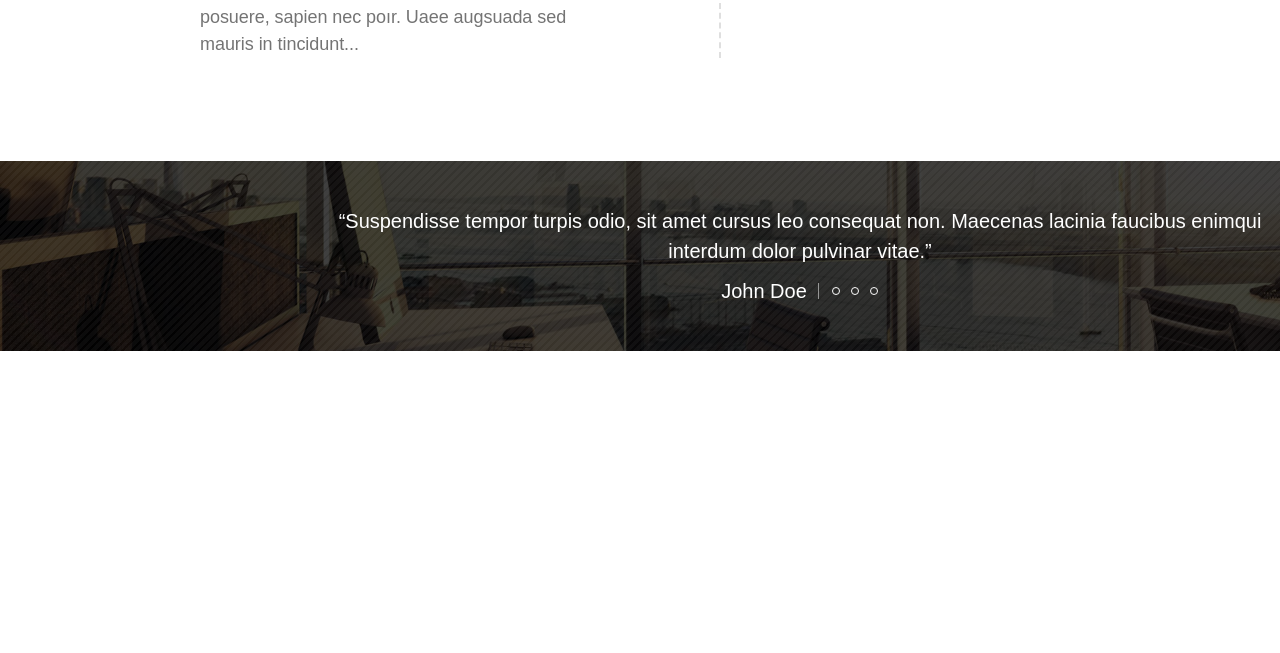
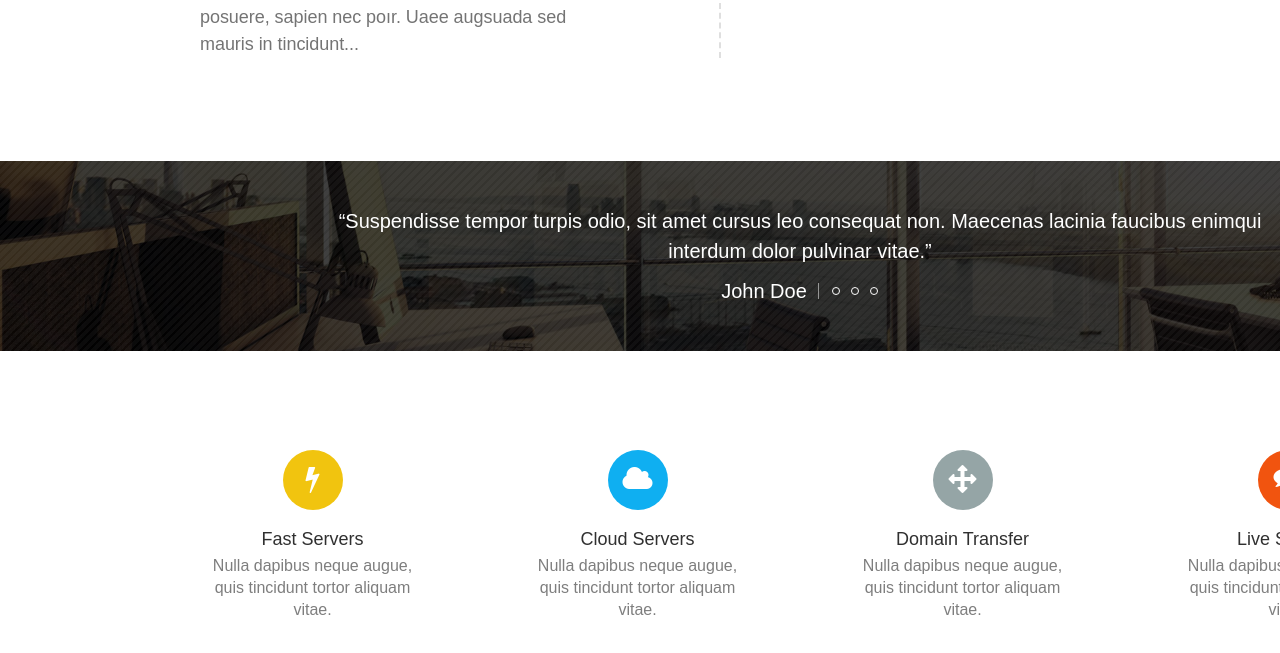
Before and after one commit to kharuk/markup-2018q3, a plain HTML site: page index.html in a window 1280 px wide. Shown: the part 2675-3328 px from the top of the page. Before the commit the page ends 3026 px from the top, so only its background shows below. Drawn offline with Linux system fonts and the light colour scheme; a web font is replaced by a local one.

Commit message:
feat: add loyout and style for functions section

```diff
--- a/css/style.css
+++ b/css/style.css
@@ -769,3 +769,89 @@ i.item1, i.item2, i.item3, i.item4{
 .item-control:hover{
     background-color: #ffffff;
 }
+
+.functions-section{
+    padding-top: 99px;
+    padding-bottom: 94px;
+    background-color: #ffffff;
+}
+
+.function-container{
+    width: 1200px;
+    height: 100%;
+    margin: 0 auto;
+}
+
+.function-list{
+    display: flex;
+    flex-direction: row;
+    justify-content: space-between;
+    text-align: center;
+}
+
+.function-item{
+    width: 225px;
+    -webkit-transform: scale(1,1);
+    -webkit-transition-timing-function: ease-out;
+    -webkit-transition-duration: 550ms;
+    -moz-transform: scale(1,1);
+    -moz-transition-timing-function: ease-out;
+    -moz-transition-duration: 550ms;
+}
+.function-item:hover {
+    -webkit-transform: scale(1.1,1.1);
+    -webkit-transition-timing-function: ease-out;
+    -webkit-transition-duration: 550ms;
+    -moz-transform: scale(1.1,1.1);
+    -moz-transition-timing-function: ease-out;
+    -moz-transition-duration: 550ms;
+}
+
+.function-icon{
+    width: 60px;
+    height: 60px;
+    border-radius: 50%;
+    margin: 0 auto;
+    margin-bottom: 20px;
+}
+
+.function-icon i{
+    font-size: 28px;
+    line-height: 20px;
+    color: white;
+    position: relative;
+    top: 19px;
+}
+
+.function-item .item1{
+    background-color: #f1c40f;
+}
+
+.function-item .item2{
+    background-color: #0faff1;
+}
+
+.function-item .item3{
+    background-color: #95a5a6;
+}
+
+.function-item .item4{
+    background-color: #f1540f;
+}
+
+.function-heading{
+    display: block;
+    box-sizing: border-box;
+    font-size: 1.125rem;
+    font-family: LatoHeavy, sans-serif;
+    text-transform: capitalize;
+    color: #303030;
+    margin-bottom: 7px;
+}
+
+.function-description{
+    font-size: 1rem;
+    line-height: 22px;
+    color: #7e7e7e;
+    font-family: LatoLight, sans-serif;
+}
--- a/index.html
+++ b/index.html
@@ -351,6 +351,7 @@
                                 </p>
                                 <cite class="comment-author">John Doe</cite>
                                 </blockquote>
+
                                 <div class="item-controls">
                                     <label class="item-control" ></label>
                                     <label class="item-control" ></label>
@@ -359,6 +360,56 @@
                             </div>
                         </div>
                     </section>
+                    <section class="functions-section">
+                        <div class="function-container">
+                            <ul class="function-list">
+                                <li class="function-item">
+                                    <a class="function-link" href="#">
+                                        <div class="function-icon item1">
+                                            <i class="fa fa-bolt"></i>
+                                        </div>
+                                        <span class="function-heading">Fast servers</span>
+                                        <p class="function-description">Nulla dapibus neque augue,
+                                            quis tincidunt tortor aliquam vitae.
+                                        </p>
+                                    </a>
+                                </li>
+                                <li class="function-item">
+                                    <a class="function-link" href="#">
+                                        <div class="function-icon item2">
+                                            <i class="fa fa-cloud"></i>
+                                        </div>
+                                        <span class="function-heading">Cloud servers</span>
+                                        <p class="function-description">Nulla dapibus neque augue,
+                                            quis tincidunt tortor aliquam vitae.
+                                        </p>
+                                    </a>
+                                </li>
+                                <li class="function-item">
+                                    <a class="function-link" href="#">
+                                        <div class="function-icon item3">
+                                            <i class="fa fa-arrows"></i>
+                                        </div>
+                                        <span class="function-heading">Domain transfer</span>
+                                        <p class="function-description">Nulla dapibus neque augue,
+                                            quis tincidunt tortor aliquam vitae.
+                                        </p>
+                                    </a>
+                                </li>
+                                <li class="function-item">
+                                    <a class="function-link" href="#">
+                                        <div class="function-icon item4">
+                                            <i class="fa fa-comments"></i>
+                                        </div>
+                                        <span class="function-heading">Live support</span>
+                                        <p class="function-description">Nulla dapibus neque augue,
+                                            quis tincidunt tortor aliquam vitae.
+                                        </p>
+                                    </a>
+                                </li>
+                            </ul>
+                        </div>
+                    </section>
                 </div>
             </main>
         </div>
```
